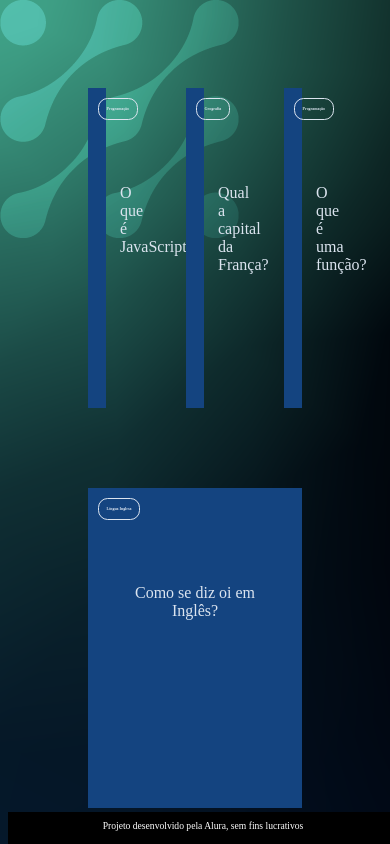
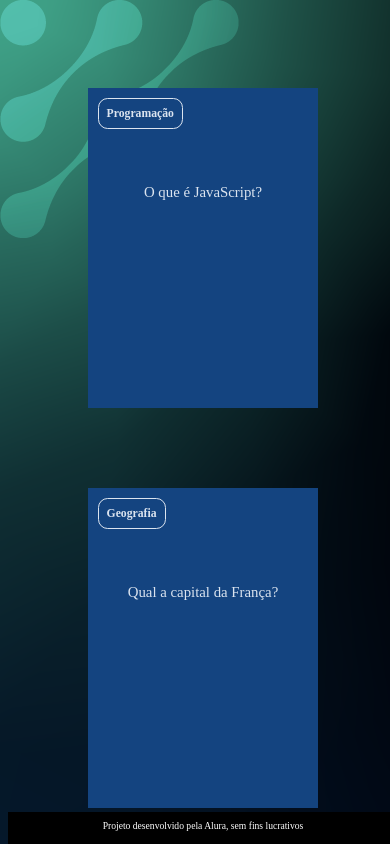
Before and after one commit to anacaroline2024/alura3trimestre, a plain HTML site: page FLASHCARDS/index.html in a window 390 px wide. Shown: the top 844 px of the page. Drawn offline with Linux system fonts and the light colour scheme.

Commit message:
Add files via upload

```diff
--- a/FLASHCARDS/app.js
+++ b/FLASHCARDS/app.js
@@ -14,6 +14,14 @@ function criaCartao(categoria, pergunta, resposta) {
     </div>
     </div>
     `
+   let respostaEstaVisivel = false
+
+    function viraCartao() {
+        respostaEstaVisivel = !respostaEstaVisivel
+        cartao.classList.toggle('active', respostaEstaVisivel)
+    }
+    cartao.addEventListener('click', viraCartao)
+
+
     container.appendChild(cartao)
-
 }
--- a/FLASHCARDS/assets/style.css
+++ b/FLASHCARDS/assets/style.css
@@ -11,7 +11,7 @@ body {
 
 #container {
     display: flex;
-    flex-wrap:wrap;
+    flex-wrap: wrap;
     justify-content: space-between;
     padding: 4rem;
     gap: 3rem;
@@ -27,6 +27,7 @@ body {
 .cartao__conteudo {
     background-color: var(--card-front-color);
     text-align: center;
+    /* background-color: aquamarine; */
     height: 100%;
     transform-style: preserve-3d;
     transition: transform 300ms ease-in-out;
@@ -48,6 +49,7 @@ body {
     margin-top: 1rem;
     padding: 2rem;
     margin-top: 4rem;
+    font-size: 1.4vw;
 }
 
 .cartao__conteudo__pergunta p {
@@ -60,19 +62,23 @@ body {
     font-weight: 700;
 }
 
-.cartao:hover .cartao__conteudo {
+.cartao.active .cartao__conteudo {
     transform: rotateY(180deg);
 }
+
 .cartao__conteudo__pergunta,
 .cartao__conteudo__resposta {
-    backface-visibility:hidden;
+    backface-visibility: hidden;
     position: absolute;
     height: 100%;
     width: 100%;
+    box-sizing: border-box;
 }
 
-.cartao__conteudo__resposta{
-    transform:rotateY(180deg)
+.cartao__conteudo__resposta {
+    transform: rotateY(180deg);
+    background-color: rgba(0, 244, 191, 0.2);
+    border: 4px solid var(--card-back-color);
 }
 
 footer {
@@ -89,3 +95,22 @@ footer p {
     font-size: 0.6rem;
     margin-top: 0.5rem;
 }
+
+@media (max-width: 560px) {
+
+    body {
+        background: url('img/bg-mobile.webp'), no-repeat cover;
+    }
+
+    .cartao {
+        flex: 1 0 calc(100% - 1rem)
+    }
+
+    .cartao__conteudo h3 {
+        font-size: 3vw;
+    }
+
+    .cartao__conteudo p {
+        font-size: 3.8vw;
+    }
+}
```
